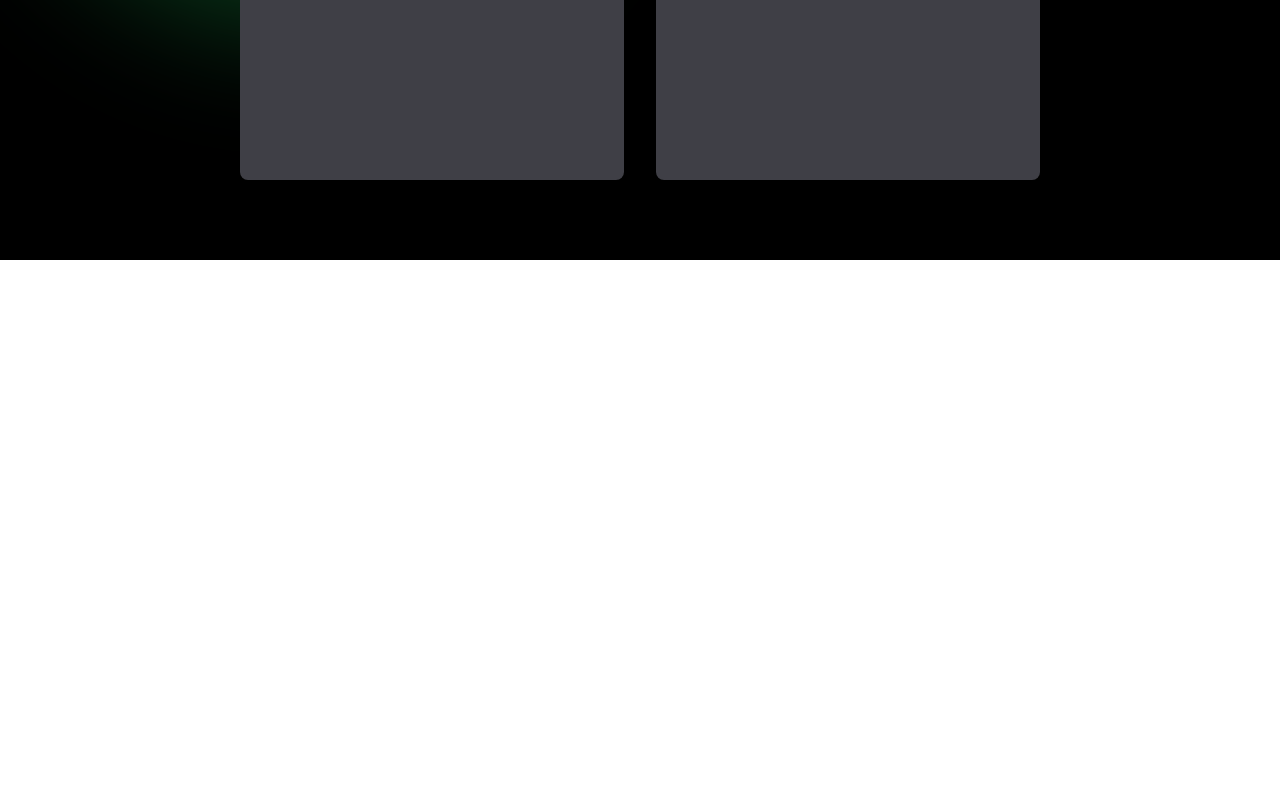
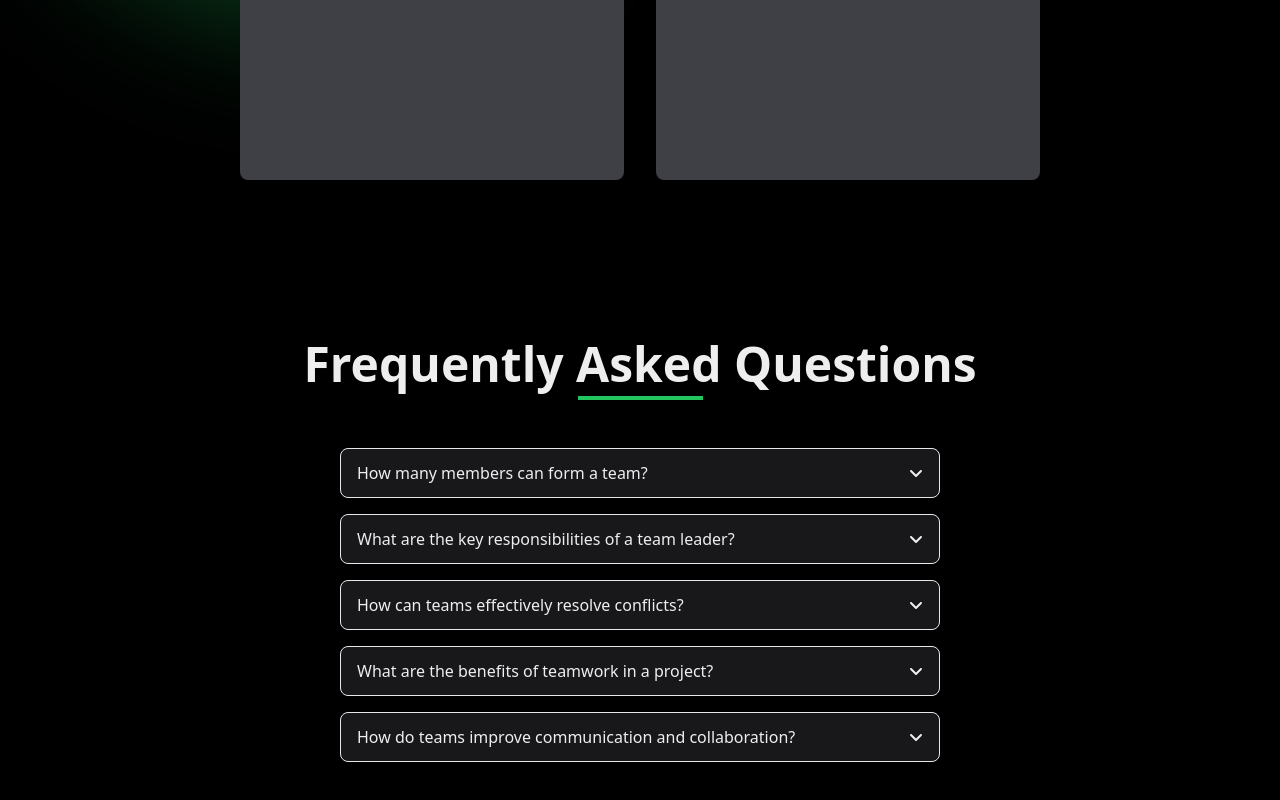
Before and after one commit to AnujNayak108/ESummit25, a React (Vite) app: page / in a window 1280 px wide. Shown: the part 2340-3140 px from the top of the page. Before the commit the page ends 2600 px from the top, so only its background shows below. Built offline with nearby package versions, Linux system fonts and the light colour scheme.

Commit message:
added faq section
content needs to be added later

```diff
--- a/package.json
+++ b/package.json
@@ -10,6 +10,8 @@
     "preview": "vite preview"
   },
   "dependencies": {
+    "@fortawesome/free-solid-svg-icons": "^6.7.2",
+    "@fortawesome/react-fontawesome": "^0.2.2",
     "framer-motion": "^11.15.0",
     "lucide-react": "^0.469.0",
     "react": "^18.3.1",
--- a/src/App.jsx
+++ b/src/App.jsx
@@ -2,6 +2,7 @@ import React from "react"
 import PastSpeakersmain from "./components/past speakers/Pastspeakermain"
 import FeaturedSpeakers from "./components/FeaturedSpeaker/FS"
 import SponsorshipSection from "./components/SponsorshipSection"
+import Faq from "./components/FAQ/Faq"
 
 function App() {
 
@@ -10,6 +11,8 @@ function App() {
     <FeaturedSpeakers/>
     <PastSpeakersmain/>
     <SponsorshipSection/>
+    <Faq/>
+
     </>
   )
 }
--- /dev/null
+++ b/src/components/FAQ/Faq.jsx
@@ -0,0 +1,79 @@
+import React, { useState } from 'react';
+import { FontAwesomeIcon } from '@fortawesome/react-fontawesome';
+import { faAngleUp, faAngleDown } from '@fortawesome/free-solid-svg-icons';
+
+const frequentlyAskQuestions = [
+  {
+    title: "How many members can form a team?",
+    description: "Well, add the content here.",
+  },
+  {
+    title: "What are the key responsibilities of a team leader?",
+    description: "There are a few.",
+  },
+  {
+    title: "How can teams effectively resolve conflicts?",
+    description: "Let it burn.",
+  },
+  {
+    title: "What are the benefits of teamwork in a project?",
+    description: "You don't need to work.",
+  },
+  {
+    title: "How do teams improve communication and collaboration?",
+    description: "Silence sometimes is the best way.",
+  },
+];
+
+const Faq = () => {
+  const [activeId, setActiveId] = useState(null);
+
+  const togglerFunction = (index) => {
+    setActiveId(activeId === index ? null : index);
+  };
+
+  return (
+    <section className="relative min-h-screen bg-black py-20 px-4">
+      <div className="text-center mb-12">
+        <h2 className="font-sans text-4xl md:text-5xl font-bold text-[#EEEEEE]">
+          Frequently Asked Questions
+        </h2>
+        <div className="w-[125px] h-[4px] bg-green-500 mx-auto mt-2" />
+      </div>
+
+      <div className="w-full flex justify-center">
+        <div className="w-[600px] h-max space-y-4">
+          {frequentlyAskQuestions.map((item, i) => (
+            <div
+              key={i}
+              className={`border rounded-lg overflow-hidden ${
+                activeId === i ? "bg-zinc-800" : "bg-zinc-900"
+              }`}
+            >
+              <div
+                className={`px-4 py-3 flex items-center justify-between cursor-pointer hover:bg-zinc-700 transition-colors `}
+                onClick={() => togglerFunction(i)}
+              >
+                <p className="flex-1 text-[#EEEEEE]">{item.title}</p>
+                <span className="text-[#EEEEEE]">
+                  {activeId === i ? (
+                    <FontAwesomeIcon icon={faAngleUp} />
+                  ) : (
+                    <FontAwesomeIcon icon={faAngleDown} />
+                  )}
+                </span>
+              </div>
+              {activeId === i && (
+                <div className="px-4 py-3 bg-zinc-900 text-[#EEEEEE]">
+                  <p>{item.description}</p>
+                </div>
+              )}
+            </div>
+          ))}
+        </div>
+      </div>
+    </section>
+  );
+};
+
+export default Faq;
```
Also changed, not shown: 1 other file (tests, documents, lock files or other folders).
